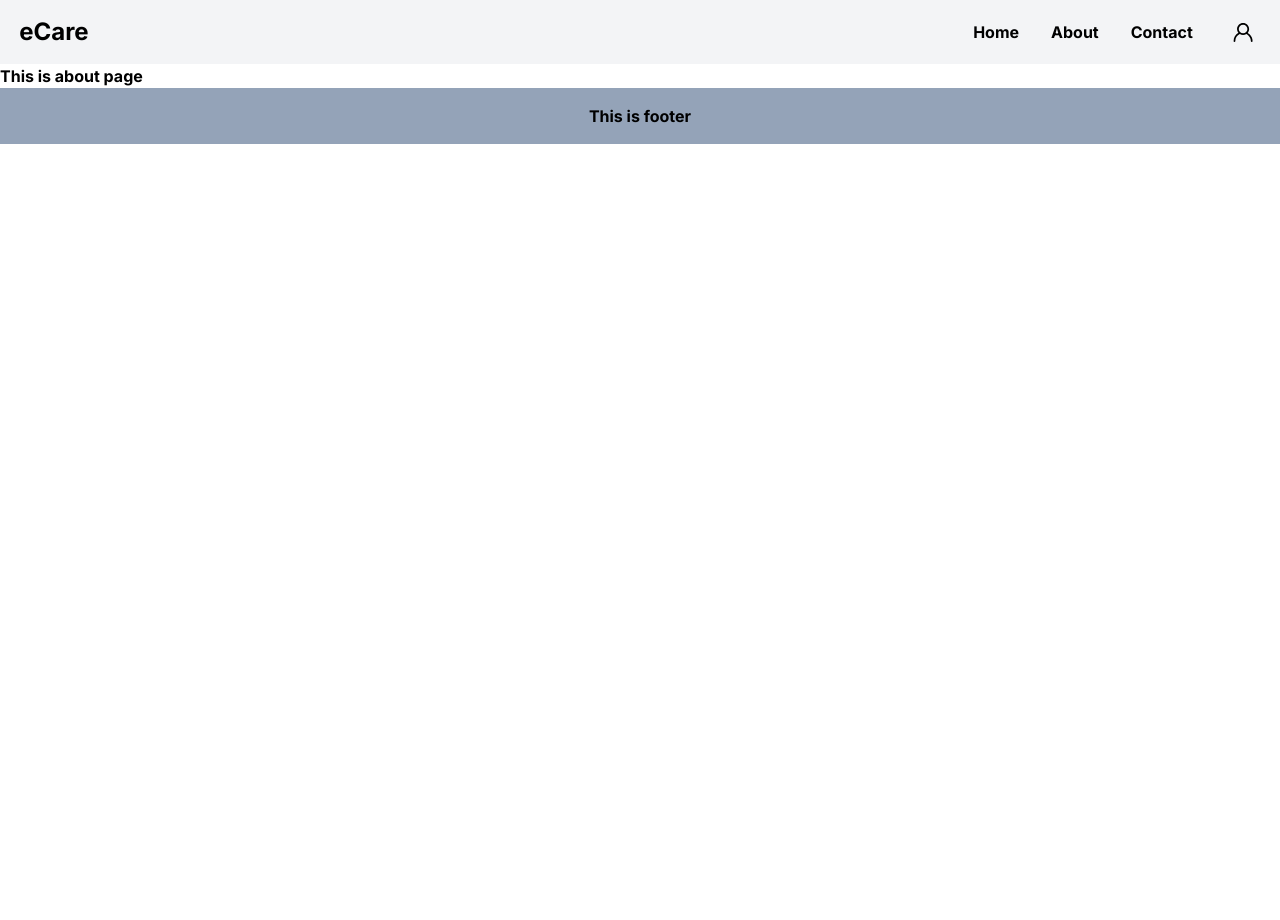
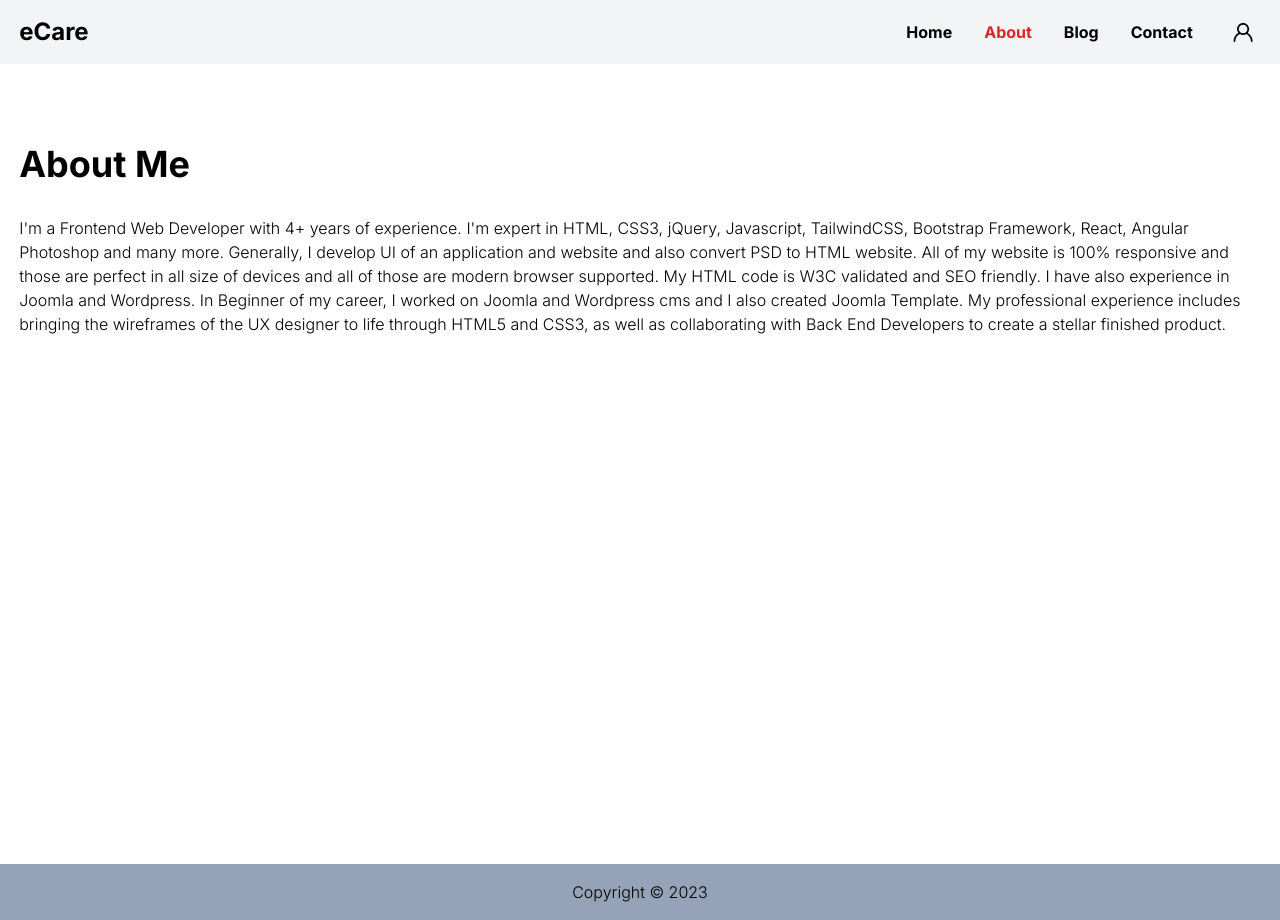
Before and after one commit to TheShahriyar/React-router-and-authentication, a React (Create React App) app: page /about in a window 1280 px wide. Before the commit the page ends 800 px from the top, so only its background shows below. Built offline with nearby package versions, Linux system fonts and the light colour scheme; no server answers.

Commit message:
Blog and about page added

```diff
--- a/src/App.js
+++ b/src/App.js
@@ -11,6 +11,8 @@ import NotFound from "./components/NotFount/NotFount";
 import Checkout from "./pages/Checkout";
 import RequireAuth from "./components/RequireAuth/RequireAuth";
 import ResetPassword from "./components/ResetPassword/ResetPassword";
+import OrderConfirm from "./components/OrderConfirm/OrderConfirm";
+import Blog from "./pages/Blog";
 
 function App() {
   return (
@@ -21,6 +23,7 @@ function App() {
         <Route path="/" element={<Homepage />}></Route>
         <Route path="/home" element={<Homepage />}></Route>
         <Route path="/about" element={<About />}></Route>
+        <Route path="/blog" element={<Blog />}></Route>
         <Route path="/contact" element={<Contact />}></Route>
         <Route path="/login" element={<Login />}></Route>
         <Route path="/registration" element={<Registration />}></Route>
@@ -33,6 +36,14 @@ function App() {
             </RequireAuth>
           }
         ></Route>
+        <Route
+          path="/order-confirm"
+          element={
+            <RequireAuth>
+              <OrderConfirm />
+            </RequireAuth>
+          }
+        ></Route>
         <Route path="*" element={<NotFound />}></Route>
       </Routes>
 
--- a/src/components/Footer/Footer.jsx
+++ b/src/components/Footer/Footer.jsx
@@ -1,9 +1,10 @@
 import React from "react";
 
 const componentName = () => {
+  const year = new Date().getFullYear();
   return (
     <div className="text-center bg-slate-400 py-4">
-      <h2>This is footer</h2>
+      <p>Copyright © {year}</p>
     </div>
   );
 };
--- a/src/components/Header/Header.jsx
+++ b/src/components/Header/Header.jsx
@@ -96,12 +96,22 @@ const Header = () => {
                   </li>
                   <li>
                     <NavLink
-                      to="/abput"
+                      to="/about"
                       className={({ isActive }) =>
                         isActive ? "text-red-600 font-bold" : "font-bold"
                       }
                     >
                       About
+                    </NavLink>
+                  </li>
+                  <li>
+                    <NavLink
+                      to="/blog"
+                      className={({ isActive }) =>
+                        isActive ? "text-red-600 font-bold" : "font-bold"
+                      }
+                    >
+                      Blog
                     </NavLink>
                   </li>
                   <li>
--- /dev/null
+++ b/src/components/OrderConfirm/OrderConfirm.js
@@ -0,0 +1,13 @@
+import React from "react";
+
+const OrderConfirm = () => {
+  return (
+    <div className="min-h-screen">
+      <div className="container py-20 text-center">
+        <h1 className="text-3xl">Thank you for booking</h1>
+      </div>
+    </div>
+  );
+};
+
+export default OrderConfirm;
--- a/src/pages/About.jsx
+++ b/src/pages/About.jsx
@@ -2,8 +2,25 @@ import React from "react";
 
 const componentName = () => {
   return (
-    <div>
-      <h2>This is about page</h2>
+    <div className="min-h-screen">
+      <div className="container py-20">
+        <h2 className="text-4xl mb-8">About Me</h2>
+
+        <p>
+          I'm a Frontend Web Developer with 4+ years of experience. I'm expert
+          in HTML, CSS3, jQuery, Javascript, TailwindCSS, Bootstrap Framework,
+          React, Angular Photoshop and many more. Generally, I develop UI of an
+          application and website and also convert PSD to HTML website. All of
+          my website is 100% responsive and those are perfect in all size of
+          devices and all of those are modern browser supported. My HTML code is
+          W3C validated and SEO friendly. I have also experience in Joomla and
+          Wordpress. In Beginner of my career, I worked on Joomla and Wordpress
+          cms and I also created Joomla Template. My professional experience
+          includes bringing the wireframes of the UX designer to life through
+          HTML5 and CSS3, as well as collaborating with Back End Developers to
+          create a stellar finished product.
+        </p>
+      </div>
     </div>
   );
 };
--- /dev/null
+++ b/src/pages/Blog.js
@@ -0,0 +1,63 @@
+import React from "react";
+
+const Blog = () => {
+  return (
+    <>
+      <div className="min-h-screen">
+        <div className="container py-20">
+          <div className="mb-16">
+            <h2 className="text-3xl mb-4">
+              1. Difference between Authentication and Authorization
+            </h2>
+            <p>
+              Both Authentication and Authorization area units are utilized in
+              respect of knowledge security that permits the safety of an
+              automatic data system. Each area unit terribly crucial topics
+              usually related to the online as key items of its service
+              infrastructure. However, each of the terms area units is
+              completely different with altogether different ideas. whereas
+              indeed, they’re usually employed in an equivalent context with an
+              equivalent tool, they’re utterly distinct from one another. In the
+              authentication process, the identity of users is checked for
+              providing the access to the system. While in the authorization
+              process, a person’s or user’s authorities are checked for
+              accessing the resources. Authentication is done before the
+              authorization process, whereas the authorization process is done
+              after the authentication process.
+            </p>
+          </div>
+          <div className="mb-16">
+            <h2 className="text-3xl mb-4">
+              2. Why are you using firebase? What other options do you have to
+              implement authentication?
+            </h2>
+            <p>We are using Firebase for authentication.</p>
+            <p>
+              We can use different tools for authentication. Like Auth0,
+              MondoDB, JWT, Passport
+            </p>
+          </div>
+          <div className="mb-16">
+            <h2 className="text-3xl mb-4">
+              3. What other services does firebase provide other than
+              authentication?
+            </h2>
+            <ol>
+              <li>Realtime Database</li>
+              <li>Remote Config</li>
+              <li>Firebase Extension</li>
+              <li>App Check</li>
+              <li>Could Function</li>
+              <li>Could Messaging</li>
+              <li>Hosting</li>
+              <li>Could Storage</li>
+              <li>Firebase ML</li>
+            </ol>
+          </div>
+        </div>
+      </div>
+    </>
+  );
+};
+
+export default Blog;
--- a/src/pages/Checkout.js
+++ b/src/pages/Checkout.js
@@ -1,17 +1,18 @@
 import React from "react";
 import { useAuthState } from "react-firebase-hooks/auth";
-import { useParams } from "react-router-dom";
+import { useNavigate, useParams } from "react-router-dom";
 import auth from "../firebase.init";
 
 const Checkout = () => {
   const param = useParams();
+  const navigate = useNavigate();
 
   const [user] = useAuthState(auth);
   console.log(user);
 
   const handleConfirmOrder = (e) => {
     e.preventDefault();
-    console.log("Order Confirmed");
+    navigate("/order-confirm");
   };
 
   return (
--- a/src/pages/Login.jsx
+++ b/src/pages/Login.jsx
@@ -11,7 +11,7 @@ import { useState } from "react";
 
 const Login = () => {
   const [signInWithGoogle] = useSignInWithGoogle(auth);
-  const [signInWithEmailAndPassword, error] =
+  const [signInWithEmailAndPassword, error1] =
     useSignInWithEmailAndPassword(auth);
   const [user] = useAuthState(auth);
   const navigate = useNavigate();
@@ -20,6 +20,7 @@ const Login = () => {
 
   const [email, setEmail] = useState("");
   const [password, setPassword] = useState("");
+  const [error, setError] = useState("");
 
   const handleEmail = (e) => {
     setEmail(e.target.value);
@@ -34,6 +35,9 @@ const Login = () => {
   };
   if (user) {
     navigate(from, { replace: true });
+  }
+  if (error1) {
+    setError(error1.message);
   }
 
   return (
@@ -70,7 +74,9 @@ const Login = () => {
               <button className="bg-sky-400 hover:bg-sky-500 transition-colors rounded-md px-10 py-4 text-lg text-white">
                 Login
               </button>
-              <div className="text-red-400 text-center mt-6">{error}</div>
+              <div className="text-red-400 text-center mt-6">
+                {error?.message}
+              </div>
             </form>
           </div>
           <div className="text-center mt-8">
```
